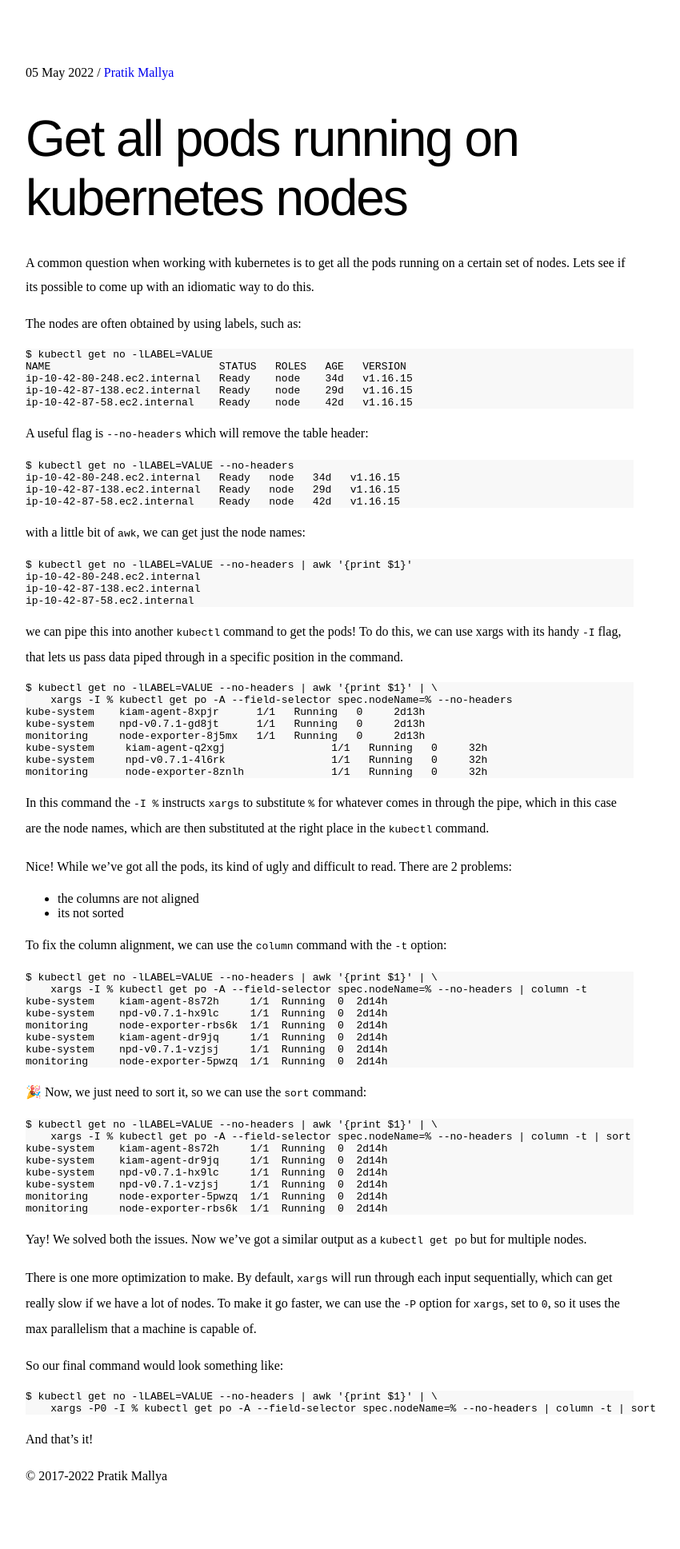
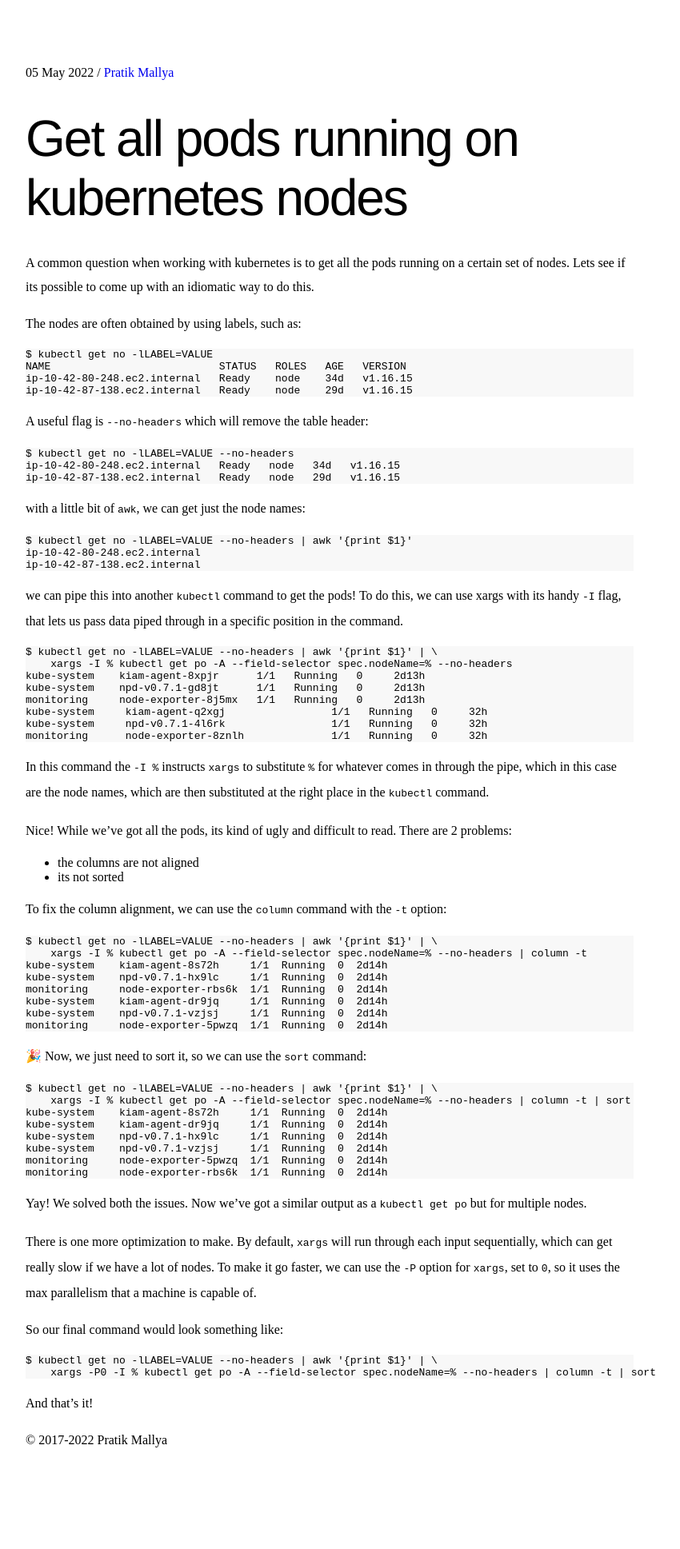
Before and after one commit to pratikmallya/pratikmallya.github.io, a Jekyll site: the page built from _posts/2022-05-05-getting-all-pods-on-nodes.md, in a window 1280 px wide. Shown: the whole page at 80% size, without its empty margins (228-1078 px from the left). Built offline with Jekyll 4.4.1, drawn with Linux system fonts in a browser that asks for light colours; after the commit the page ends 1892 px from its top, so only the background shows below that.

Commit message:
synth data yo

````diff
--- a/_posts/2022-05-05-getting-all-pods-on-nodes.md
+++ b/_posts/2022-05-05-getting-all-pods-on-nodes.md
@@ -14,7 +14,6 @@ $ kubectl get no -lLABEL=VALUE
 NAME                           STATUS   ROLES   AGE   VERSION
 ip-10-42-80-248.ec2.internal   Ready    node    34d   v1.16.15
 ip-10-42-87-138.ec2.internal   Ready    node    29d   v1.16.15
-ip-10-42-87-58.ec2.internal    Ready    node    42d   v1.16.15
 ```
 A useful flag is `--no-headers` which will remove the table header:
 
@@ -22,7 +21,6 @@ A useful flag is `--no-headers` which will remove the table header:
 $ kubectl get no -lLABEL=VALUE --no-headers
 ip-10-42-80-248.ec2.internal   Ready   node   34d   v1.16.15
 ip-10-42-87-138.ec2.internal   Ready   node   29d   v1.16.15
-ip-10-42-87-58.ec2.internal    Ready   node   42d   v1.16.15
 ```
 with a little bit of `awk`, we can get just the node names:
 
@@ -30,7 +28,6 @@ with a little bit of `awk`, we can get just the node names:
 $ kubectl get no -lLABEL=VALUE --no-headers | awk '{print $1}'
 ip-10-42-80-248.ec2.internal
 ip-10-42-87-138.ec2.internal
-ip-10-42-87-58.ec2.internal
 ```
 we can pipe this into another `kubectl` command to get the pods! To do this, we can use xargs with its handy `-I` flag, that lets us pass data piped through in a specific position in the command.
 
````
